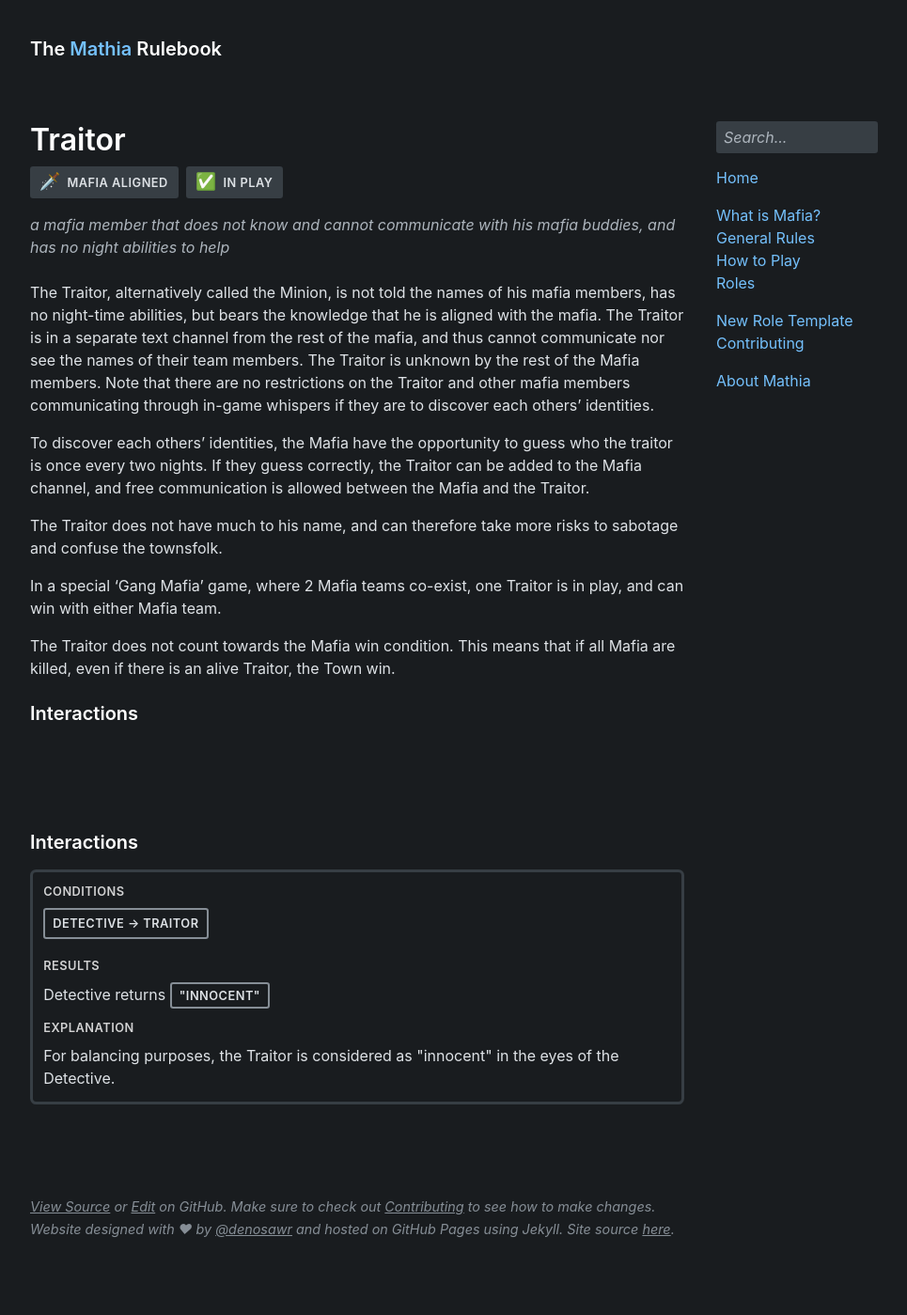
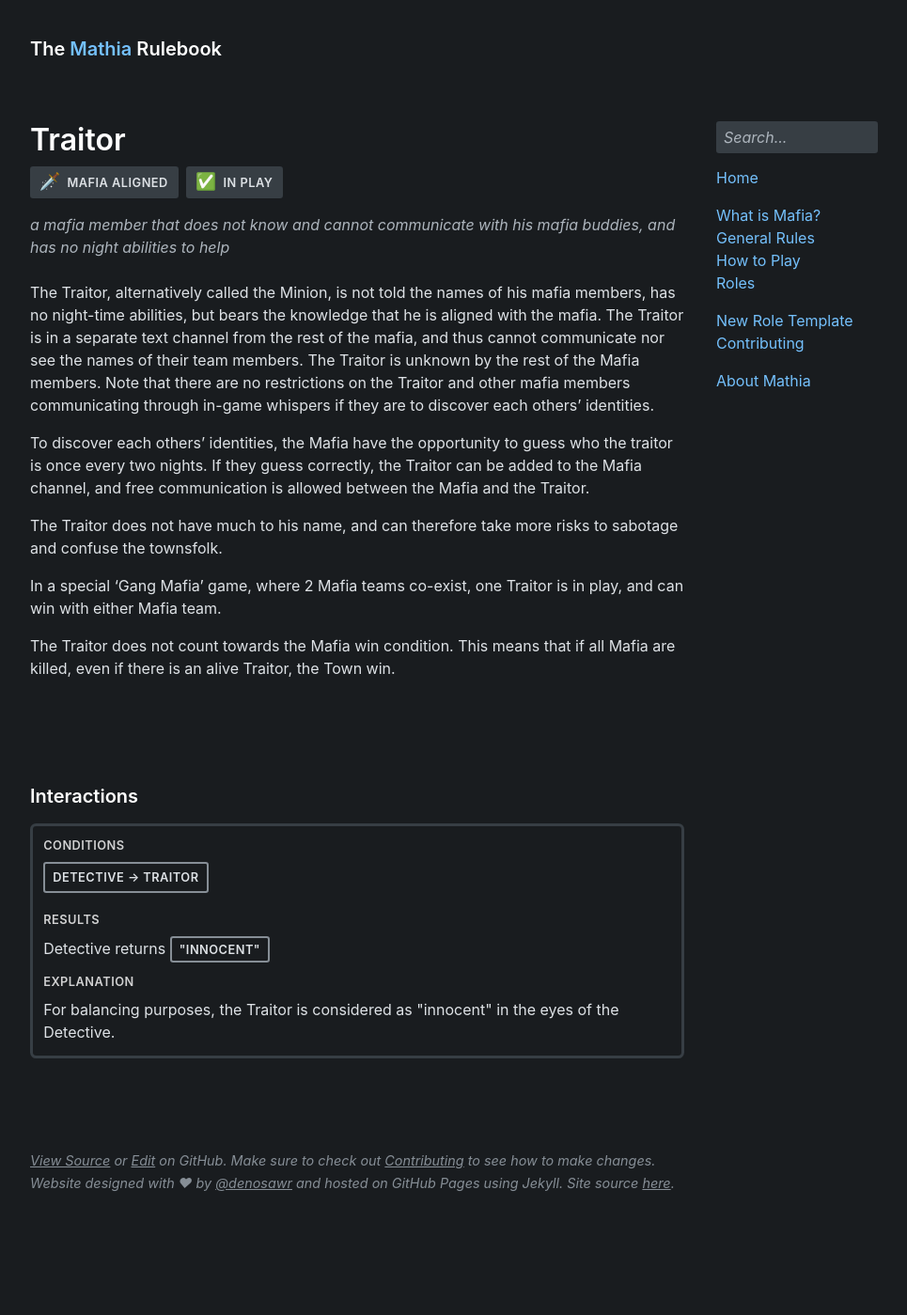
Before and after one commit to olliecheng/mathia-rulebook, a Jekyll site: the page built from roles/traitor.md, in a window 1280 px wide. Shown: the whole page at 94% size, without its empty margins (152-1117 px from the left). Built offline with Jekyll 4.4.1, drawn with Linux system fonts in a browser that asks for light colours; some web fonts are replaced; after the commit the page ends 1350 px from its top, so only the background shows below that.

Commit message:
i didn't follow my own template

```diff
--- a/roles/traitor.md
+++ b/roles/traitor.md
@@ -16,7 +16,6 @@ In a special 'Gang Mafia' game, where 2 Mafia teams co-exist, one Traitor is in
 
 The Traitor does not count towards the Mafia win condition. This means that if all Mafia are killed, even if there is an alive Traitor, the Town win.
 
-### Interactions
 {% capture interactions %}
 
 Detective > Traitor;
```
